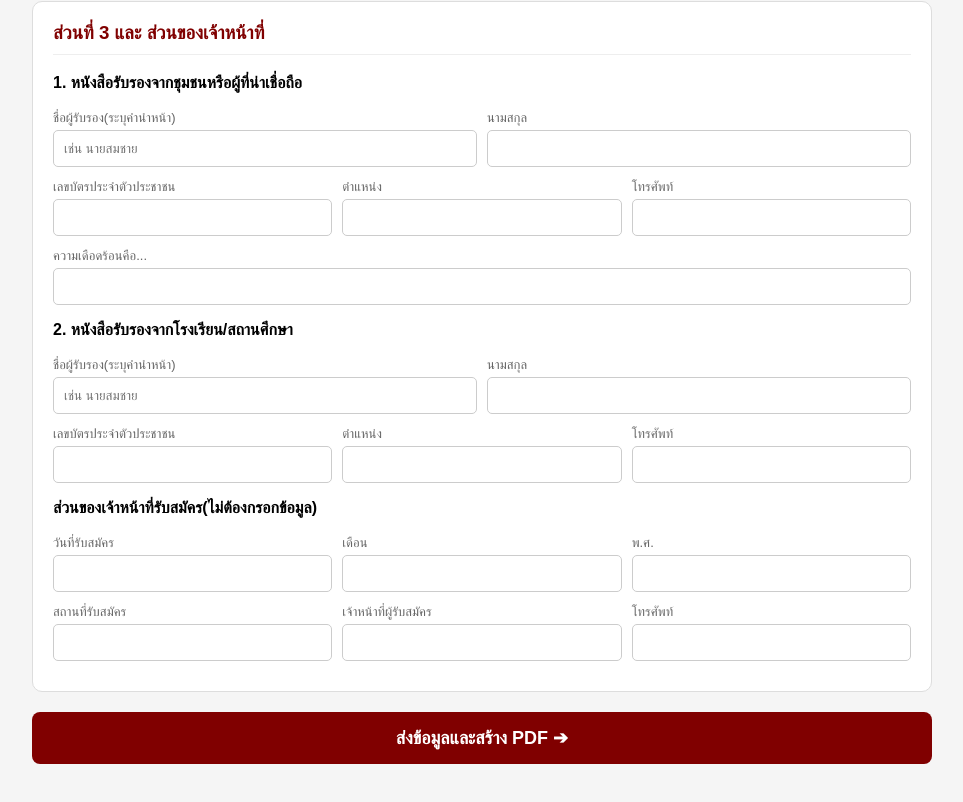
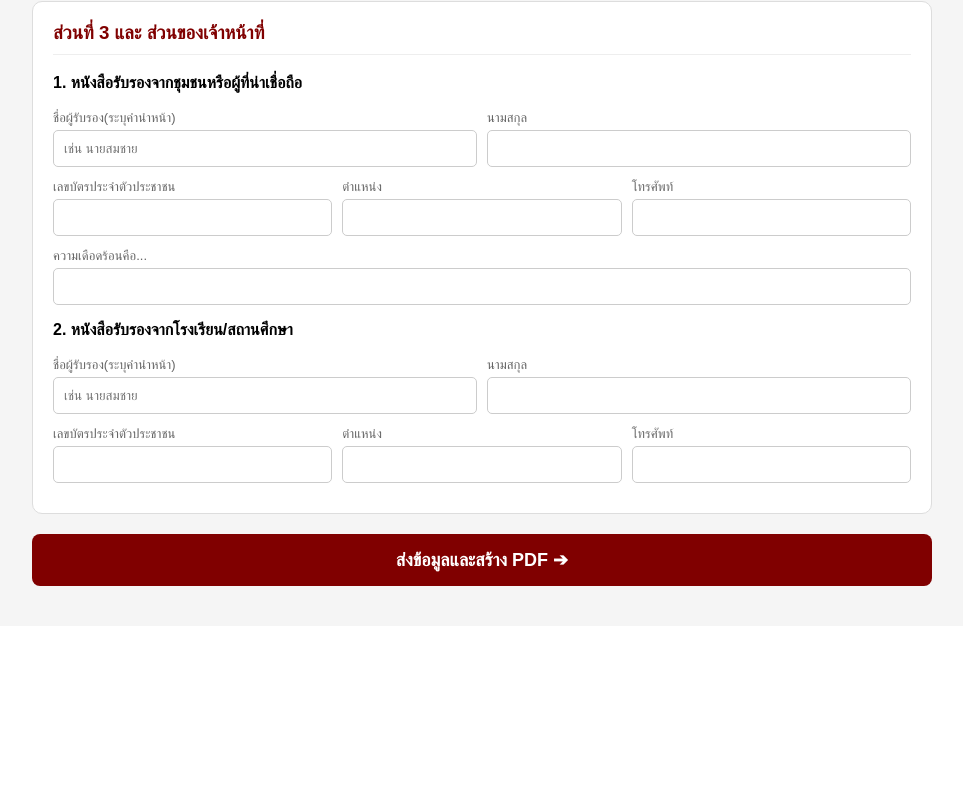
Before and after one commit to ruwaidawy-wq/kunpoom-sk03, a React (Create React App) app: page / in a window 1280 px wide. Shown: the part 3682-4484 px from the top of the page, without its empty margins (158-1121 px from the left). After the commit the page ends 4316 px from the top, so only its background shows below. Built offline with nearby package versions, Linux system fonts and the light colour scheme.

Commit message:
Update ApplicationForm.js

```diff
--- a/src/ApplicationForm.js
+++ b/src/ApplicationForm.js
@@ -785,38 +785,6 @@ options={[
             <Input label="ตำแหน่ง" name="cert2_pos" onChange={handleChange} />
             <Input label="โทรศัพท์" name="cert2_tel" onChange={handleChange} />
           </Row>
-
-          <p>
-            <b>ส่วนของเจ้าหน้าที่รับสมัคร(ไม่ต้องกรอกข้อมูล)</b>
-          </p>
-          <Row>
-            <Input
-              label="วันที่รับสมัคร"
-              name="submit_d"
-              onChange={handleChange}
-            />
-            <Input label="เดือน" name="submit_m" onChange={handleChange} />
-            <Input label="พ.ศ." name="submit_y" onChange={handleChange} />
-          </Row>
-          <Row>
-            <Input
-              label="สถานที่รับสมัคร"
-              name="submit_place"
-              onChange={handleChange}
-            />
-            <Input
-              label="เจ้าหน้าที่ผู้รับสมัคร"
-              name="officer_name"
-              onChange={handleChange}
-            />
-            <Input
-              label="โทรศัพท์"
-              name="officer_tel"
-              onChange={handleChange}
-            />
-          </Row>
-
-
         </Section>
 
         <button type="submit" disabled={isSubmitting} style={btnS}>
```
